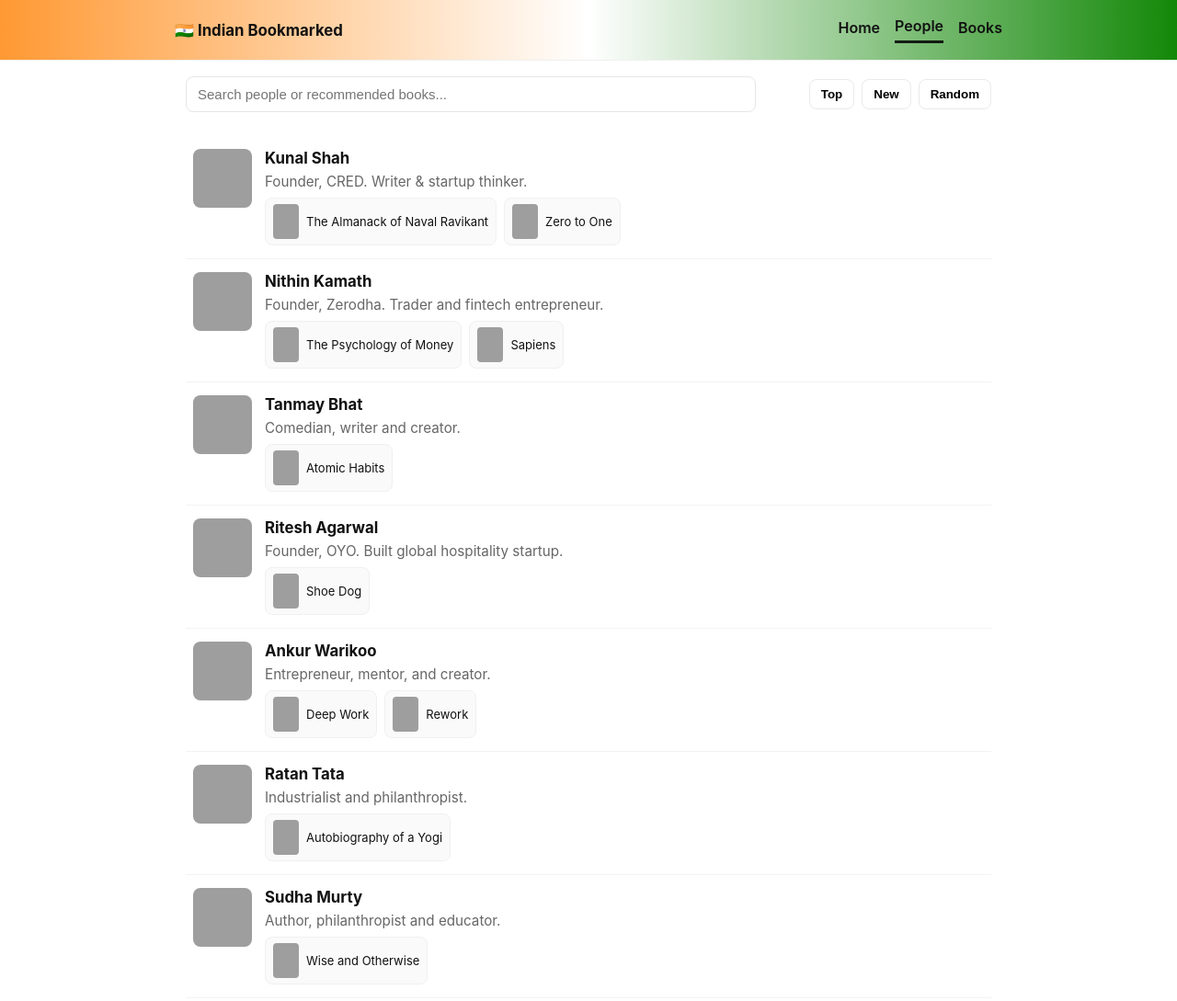
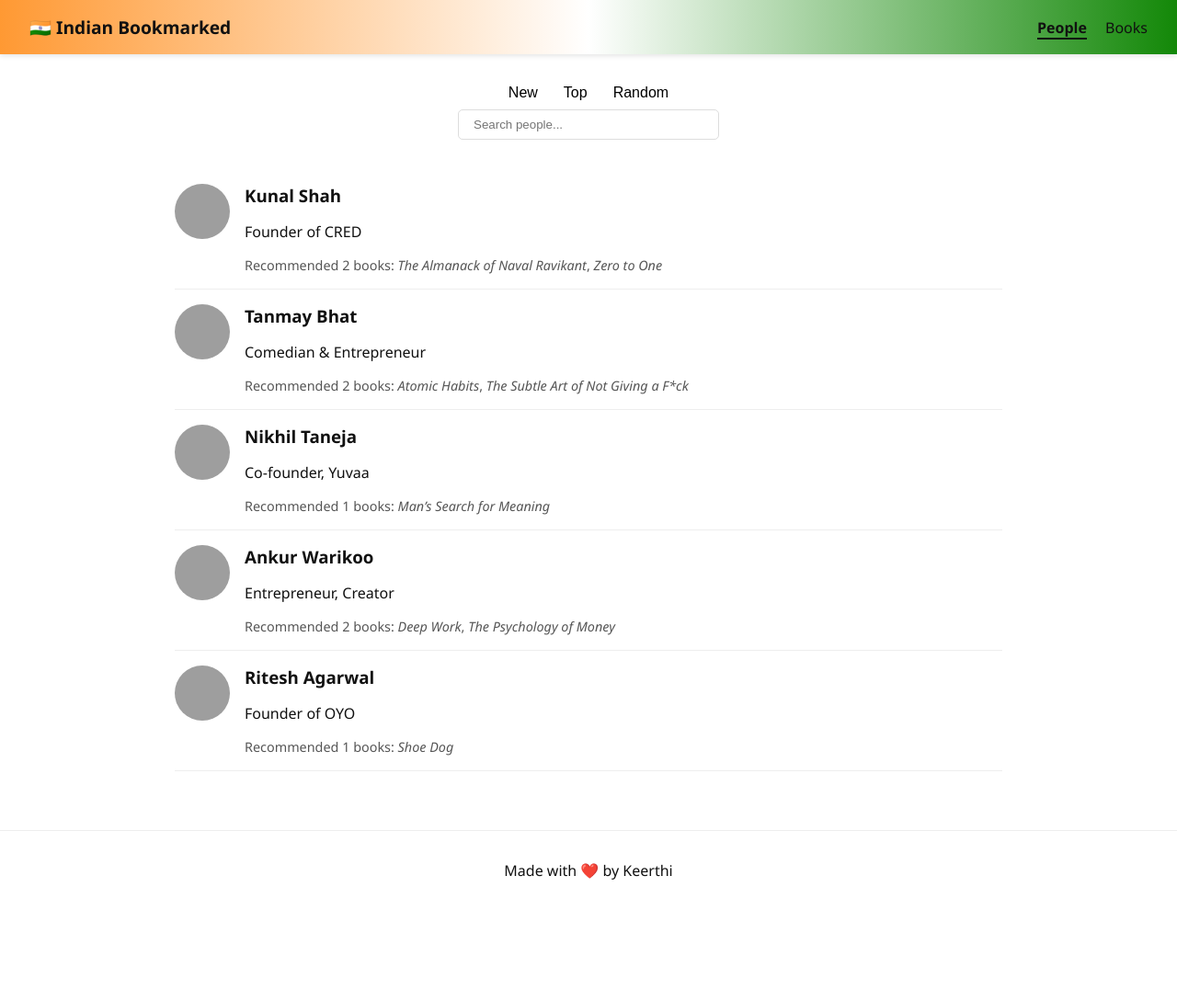
Before and after one commit to udayakeerthi2005/indian-books, a plain HTML site: page people.html in a window 1280 px wide. Shown: the top 1089 px of the page at 92% size. After the commit the page ends 990 px from the top, so only its background shows below. Drawn offline with Linux system fonts and the light colour scheme; grey boxes are pictures that could not be loaded.

Commit message:
Indian Bookmarked — people & books

```diff
--- a/data/people.json
+++ b/data/people.json
@@ -1,61 +1,32 @@
 [
   {
     "name": "Kunal Shah",
-    "description": "Founder, CRED. Writer & startup thinker.",
-    "image": "https://upload.wikimedia.org/wikipedia/commons/0/0b/Kunal_shah.jpg",
-    "books": [
-      { "title": "The Almanack of Naval Ravikant", "cover": "https://m.media-amazon.com/images/I/51mJ7Z6JgzL._SX331_BO1,204,203,200_.jpg", "link": "books.html?q=The%20Almanack%20of%20Naval%20Ravikant" },
-      { "title": "Zero to One", "cover": "https://upload.wikimedia.org/wikipedia/en/1/11/Zero_to_One_book_cover.jpg", "link": "books.html?q=Zero%20to%20One" }
-    ]
-  },
-  {
-    "name": "Nithin Kamath",
-    "description": "Founder, Zerodha. Trader and fintech entrepreneur.",
-    "image": "https://upload.wikimedia.org/wikipedia/commons/0/0d/Nithin_Kamath.jpg",
-    "books": [
-      { "title": "The Psychology of Money", "cover": "https://images-na.ssl-images-amazon.com/images/I/71Lx6Zxq5HL.jpg", "link": "books.html?q=The%20Psychology%20of%20Money" },
-      { "title": "Sapiens", "cover": "https://upload.wikimedia.org/wikipedia/en/c/cb/Sapiens_A_Brief_History_of_Humankind.jpg", "link": "books.html?q=Sapiens" }
-    ]
+    "description": "Founder of CRED",
+    "image": "https://upload.wikimedia.org/wikipedia/commons/5/5b/Kunal_Shah.jpg",
+    "books": ["The Almanack of Naval Ravikant", "Zero to One"]
   },
   {
     "name": "Tanmay Bhat",
-    "description": "Comedian, writer and creator.",
-    "image": "https://upload.wikimedia.org/wikipedia/commons/7/77/Tanmay_Bhat.jpg",
-    "books": [
-      { "title": "Atomic Habits", "cover": "https://images-na.ssl-images-amazon.com/images/I/51-nXsSRfZL._SX329_BO1,204,203,200_.jpg", "link": "books.html?q=Atomic%20Habits" }
-    ]
+    "description": "Comedian & Entrepreneur",
+    "image": "https://upload.wikimedia.org/wikipedia/commons/f/f9/Tanmay_Bhat.jpg",
+    "books": ["Atomic Habits", "The Subtle Art of Not Giving a F*ck"]
+  },
+  {
+    "name": "Nikhil Taneja",
+    "description": "Co-founder, Yuvaa",
+    "image": "https://yt3.googleusercontent.com/ytc/AIdro_mgnt-4QWyiK8ee8sukB9Wzz8GcBXMm0YvQ8LZx=s900-c-k-c0x00ffffff-no-rj",
+    "books": ["Man’s Search for Meaning"]
+  },
+  {
+    "name": "Ankur Warikoo",
+    "description": "Entrepreneur, Creator",
+    "image": "https://upload.wikimedia.org/wikipedia/commons/7/73/Ankur_Warikoo_profile.jpg",
+    "books": ["Deep Work", "The Psychology of Money"]
   },
   {
     "name": "Ritesh Agarwal",
-    "description": "Founder, OYO. Built global hospitality startup.",
-    "image": "https://upload.wikimedia.org/wikipedia/commons/6/6b/Ritesh_Agarwal.jpg",
-    "books": [
-      { "title": "Shoe Dog", "cover": "https://upload.wikimedia.org/wikipedia/en/7/7d/Shoe_Dog.jpg", "link": "books.html?q=Shoe%20Dog" }
-    ]
-  },
-  {
-    "name": "Ankur Warikoo",
-    "description": "Entrepreneur, mentor, and creator.",
-    "image": "https://upload.wikimedia.org/wikipedia/commons/5/5f/Ankur_Warikoo.jpg",
-    "books": [
-      { "title": "Deep Work", "cover": "https://upload.wikimedia.org/wikipedia/en/7/7e/Deep_Work_cover.jpg", "link": "books.html?q=Deep%20Work" },
-      { "title": "Rework", "cover": "https://upload.wikimedia.org/wikipedia/en/0/0b/Rework_cover.jpg", "link": "books.html?q=Rework" }
-    ]
-  },
-  {
-    "name": "Ratan Tata",
-    "description": "Industrialist and philanthropist.",
-    "image": "https://upload.wikimedia.org/wikipedia/commons/5/55/Ratan_Tata.jpg",
-    "books": [
-      { "title": "Autobiography of a Yogi", "cover": "https://images-na.ssl-images-amazon.com/images/I/51Y3irXg1FL.jpg", "link": "books.html?q=Autobiography%20of%20a%20Yogi" }
-    ]
-  },
-  {
-    "name": "Sudha Murty",
-    "description": "Author, philanthropist and educator.",
-    "image": "https://upload.wikimedia.org/wikipedia/commons/8/89/Sudha_Murthy_in_2019.jpg",
-    "books": [
-      { "title": "Wise and Otherwise", "cover": "https://upload.wikimedia.org/wikipedia/en/b/b0/Wise_and_Otherwise.jpg", "link": "books.html?q=Wise%20and%20Otherwise" }
-    ]
+    "description": "Founder of OYO",
+    "image": "https://upload.wikimedia.org/wikipedia/commons/8/8a/Ritesh_Agarwal.jpg",
+    "books": ["Shoe Dog"]
   }
 ]
--- a/people.html
+++ b/people.html
@@ -1,37 +1,36 @@
-<!doctype html>
+<!DOCTYPE html>
 <html lang="en">
 <head>
-  <meta charset="utf-8" />
-  <meta name="viewport" content="width=device-width,initial-scale=1" />
+  <meta charset="UTF-8" />
+  <meta name="viewport" content="width=device-width, initial-scale=1.0" />
   <title>People | Indian Bookmarked</title>
   <link rel="stylesheet" href="style.css" />
-  <script defer src="script.js"></script>
+  <script src="script.js" defer></script>
 </head>
 <body>
   <header class="flag-header">
-    <div class="header-inner">
-      <h1 class="site-title">🇮🇳 Indian Bookmarked</h1>
-      <nav class="main-nav">
-        <a href="index.html">Home</a>
+    <nav>
+      <a href="index.html" class="logo">🇮🇳 Indian Bookmarked</a>
+      <div class="nav-links">
         <a href="people.html" class="active">People</a>
         <a href="books.html">Books</a>
-      </nav>
-    </div>
+      </div>
+    </nav>
   </header>
 
   <section class="controls">
-    <input id="searchInput" placeholder="Search people or recommended books..." />
-    <div class="control-buttons">
-      <button id="topBtn" data-type="people">Top</button>
-      <button id="newBtn" data-type="people">New</button>
-      <button id="randomBtn" data-type="people">Random</button>
+    <div class="filters">
+      <button class="filter-btn" data-type="new">New</button>
+      <button class="filter-btn" data-type="top">Top</button>
+      <button class="filter-btn" data-type="random">Random</button>
     </div>
+    <input type="text" id="searchPeople" placeholder="Search people...">
   </section>
 
-  <main id="listContainer" class="list-container" aria-live="polite"></main>
+  <main id="peopleList" class="list-section"></main>
 
   <footer>
-    <p>Made with ❤️ by Keerthi</p>
+    Made with ❤️ by Keerthi
   </footer>
 </body>
 </html>
--- a/script.js
+++ b/script.js
@@ -1,144 +1,85 @@
-/* Shared script for people.html and books.html
-   - Top: shows first N items (featured order in JSON)
-   - New: random shuffle (to simulate new arrivals)
-   - Random: random set
-   - Search: filters name/title, description/author, and recommended books
-   - Clicking a book link uses ?q=title to open books.html filtered by that book
-*/
+document.addEventListener("DOMContentLoaded", () => {
+    const peopleContainer = document.getElementById("peopleList");
+    const booksContainer = document.getElementById("booksList");
+    const searchPeople = document.getElementById("searchPeople");
+    const searchBooks = document.getElementById("searchBooks");
 
-let allData = [];
-let currentType = ""; // "people" or "books"
+    const page = peopleContainer ? "people" : booksContainer ? "books" : "home";
 
-function fetchData(type){
-  currentType = type;
-  return fetch(`data/${type}.json`).then(r => r.json());
-}
+    if (page === "people") loadPeople();
+    if (page === "books") loadBooks();
 
-function renderList(data){
-  const container = document.getElementById("listContainer");
-  container.innerHTML = "";
-  if(!data || data.length === 0){
-    container.innerHTML = "<p style='text-align:center;color:#666'>No results found.</p>";
-    return;
-  }
+    async function loadPeople() {
+      const res = await fetch("data/people.json");
+      const people = await res.json();
+      renderPeople(people);
 
-  data.forEach(item => {
-    const imgSrc = item.image || "";
-    const title = item.name || item.title || "";
-    const subtitle = currentType === "books" ? (item.author || "") : (item.description || "");
-    // for people: item.books[] ; for books: item.recommendedBy[]
-    const recs = currentType === "people" ? (item.books || []) : (item.recommendedBy || []);
-    const row = document.createElement("div");
-    row.className = "list-item";
-    row.innerHTML = `
-      <img src="${escapeHtml(imgSrc)}" alt="${escapeHtml(title)}" onerror="this.src='https://via.placeholder.com/64?text=No+Img'"/>
-      <div class="list-info">
-        <h3>${escapeHtml(title)}</h3>
-        <p>${escapeHtml(subtitle)}</p>
-        ${ currentType === "people" ? renderRecsHtml(recs) : renderBookMetaHtml(recs) }
-      </div>
-    `;
-    container.appendChild(row);
+      document.querySelectorAll(".filter-btn").forEach(btn =>
+        btn.addEventListener("click", () => {
+          const type = btn.dataset.type;
+          let sorted = [...people];
+          if (type === "new") sorted.reverse();
+          else if (type === "top") sorted.sort(() => 0.5 - Math.random());
+          else if (type === "random") sorted.sort(() => 0.5 - Math.random());
+          renderPeople(sorted);
+        })
+      );
+
+      searchPeople.addEventListener("input", e => {
+        const q = e.target.value.toLowerCase();
+        const filtered = people.filter(p => p.name.toLowerCase().includes(q));
+        renderPeople(filtered);
       });
     }
 
-function renderRecsHtml(recs){
-  if(!recs || recs.length === 0) return "";
-  const inner = recs.map(r => {
-    // r: {title, cover, link}
-    const link = r.link ? r.link : `books.html?q=${encodeURIComponent(r.title)}`;
-    const cover = r.cover || '';
-    return `<a class="rec" href="${link}" target="_blank" rel="noopener noreferrer"><img src="${cover}" alt="${escapeHtml(r.title)}" onerror="this.src='https://via.placeholder.com/28x38?text=+'"/> ${escapeHtml(r.title)}</a>`;
-  }).join("");
-  return `<div class="recs">${inner}</div>`;
+    function renderPeople(data) {
+      peopleContainer.innerHTML = data.map(p => `
+        <div class="person">
+          <img src="${p.image}" alt="${p.name}">
+          <div class="person-info">
+            <h3>${p.name}</h3>
+            <p>${p.description}</p>
+            <div class="recommended-books">
+              Recommended ${p.books.length} books: ${p.books.map(b => `<em>${b}</em>`).join(", ")}
+            </div>
+          </div>
+        </div>
+      `).join("");
     }
 
-function renderBookMetaHtml(recs){
-  if(!recs || recs.length === 0) return "";
-  // recs is array of names who recommended
-  const inner = recs.map(n => `<span class="rec">${escapeHtml(n)}</span>`).join(" ");
-  return `<div style="margin-top:8px">${inner}</div>`;
-}
+    async function loadBooks() {
+      const res = await fetch("data/books.json");
+      const books = await res.json();
+      renderBooks(books);
 
-function sortTop(data){ // top = use original order (first items are featured)
-  return [...data];
-}
+      document.querySelectorAll(".filter-btn").forEach(btn =>
+        btn.addEventListener("click", () => {
+          const type = btn.dataset.type;
+          let sorted = [...books];
+          if (type === "new") sorted.reverse();
+          else if (type === "top") sorted.sort(() => 0.5 - Math.random());
+          else if (type === "random") sorted.sort(() => 0.5 - Math.random());
+          renderBooks(sorted);
+        })
+      );
 
-function sortNew(data){ // new = shuffle to give "new" feeling
-  return shuffle(data);
-}
-
-function shuffle(arr){
-  const a = [...arr];
-  for(let i=a.length-1;i>0;i--){
-    const j = Math.floor(Math.random()*(i+1));
-    [a[i],a[j]]=[a[j],a[i]];
-  }
-  return a;
-}
-
-function escapeHtml(s){
-  if(!s) return "";
-  return String(s).replace(/[&<>"']/g, m=>({'&':'&amp;','<':'&lt;','>':'&gt;','"':'&quot;',"'":'&#39;'})[m]);
-}
-
-/* Initialization and UI binding */
-window.addEventListener("DOMContentLoaded", () => {
-  const path = window.location.pathname;
-  if(path.includes("people")) {
-    fetchData("people").then(data => { allData = data; renderList(allData); handleQuery(); });
-  } else if(path.includes("books")) {
-    fetchData("books").then(data => { allData = data; renderList(allData); handleQuery(); });
-  }
-
-  // search binding (single input id on both pages)
-  const searchInput = document.getElementById("searchInput");
-  if(searchInput){
-    searchInput.addEventListener("input", e => {
-      const term = e.target.value.toLowerCase().trim();
-      if(!term) { renderList(allData); return; }
-      const filtered = allData.filter(item => {
-        const name = (item.name||item.title||"").toLowerCase();
-        const desc = ((item.description||item.author||"") +"").toLowerCase();
-        if(name.includes(term) || desc.includes(term)) return true;
-        // people.books titles
-        if(item.books && item.books.some(b => (b.title||"").toLowerCase().includes(term))) return true;
-        // books.recommendedBy
-        if(item.recommendedBy && item.recommendedBy.some(n => n.toLowerCase().includes(term))) return true;
-        return false;
-      });
-      renderList(filtered);
+      searchBooks.addEventListener("input", e => {
+        const q = e.target.value.toLowerCase();
+        const filtered = books.filter(b => b.title.toLowerCase().includes(q));
+        renderBooks(filtered);
       });
     }
 
-  // buttons
-  const topBtn = document.getElementById("topBtn");
-  const newBtn = document.getElementById("newBtn");
-  const randomBtn = document.getElementById("randomBtn");
-
-  if(topBtn) topBtn.addEventListener("click", () => renderList(sortTop(allData).slice(0, 20)));
-  if(newBtn) newBtn.addEventListener("click", () => renderList(sortNew(allData).slice(0, 20)));
-  if(randomBtn) randomBtn.addEventListener("click", () => renderList(shuffle(allData).slice(0, 20)));
-
+    function renderBooks(data) {
+      booksContainer.innerHTML = data.map(b => `
+        <div class="book">
+          <img src="${b.image}" alt="${b.title}">
+          <div class="book-info">
+            <h3>${b.title}</h3>
+            <p>by ${b.author}</p>
+            <div class="recommended-by">Recommended by ${b.recommendedBy.join(", ")}</div>
+          </div>
+        </div>
+      `).join("");
+    }
   });
-
-/* If opened with ?q=... route to filter on books page */
-function handleQuery(){
-  const params = new URLSearchParams(window.location.search);
-  const q = params.get("q");
-  if(!q) return;
-  const term = decodeURIComponent(q).toLowerCase();
-  // if books page, filter books by title/author; if people page, show people who recommended that book
-  const path = window.location.pathname;
-  if(path.includes("books")){
-    const filtered = allData.filter(b => (b.name||"").toLowerCase().includes(term) || (b.author||"").toLowerCase().includes(term));
-    renderList(filtered);
-    const input = document.getElementById("searchInput");
-    if(input) input.value = decodeURIComponent(q);
-  } else if(path.includes("people")){
-    const filtered = allData.filter(p => (p.books||[]).some(b => (b.title||"").toLowerCase().includes(term)));
-    renderList(filtered);
-    const input = document.getElementById("searchInput");
-    if(input) input.value = decodeURIComponent(q);
-  }
-}
--- a/style.css
+++ b/style.css
@@ -1,54 +1,115 @@
-:root { --max-width: 900px; --muted:#666; --accent:#ff9933; --accent2:#138808; }
-*{box-sizing:border-box}
-body{
-  margin:0;
-  font-family:Inter,system-ui,-apple-system,Segoe UI,Roboto,Helvetica,Arial;
-  background:#fff;
-  color:#111;
-  -webkit-font-smoothing:antialiased;
-}
-.flag-header{
-  background: linear-gradient(90deg, #ff9933 0%, #ffffff 50%, #138808 100%);
-  padding:18px 12px;
-  box-shadow: 0 1px 0 rgba(0,0,0,0.06);
-}
-.header-inner{ max-width:var(--max-width); margin:0 auto; display:flex; align-items:center; justify-content:space-between; gap:1rem; }
-.site-title{ margin:0; font-size:1.05rem; }
-.main-nav{ display:flex; gap:16px; align-items:center; }
-.main-nav a{ text-decoration:none; color:#111; padding-bottom:6px; font-weight:600; }
-.main-nav a.active{ border-bottom:3px solid rgba(0,0,0,0.85); }
+body {
+    margin: 0;
+    font-family: 'Segoe UI', Roboto, sans-serif;
+    background: #fff;
+    color: #111;
+  }
 
-.home-content{ display:flex; align-items:center; justify-content:center; padding:64px 16px; text-align:center; }
-.home-box{ max-width:720px; }
-.home-box h2{ font-size:1.6rem; margin:0 0 10px; }
-.home-box p{ color:var(--muted); margin:0 0 18px; }
-.home-actions .btn{ display:inline-block; margin:6px; padding:10px 16px; border-radius:8px; background:var(--accent); color:#fff; text-decoration:none; font-weight:700; }
-.home-actions .btn:hover{ background:var(--accent2); }
+  .flag-header {
+    background: linear-gradient(to right, #ff9933, #ffffff, #138808);
+    padding: 1rem 2rem;
+    box-shadow: 0 2px 5px rgba(0,0,0,0.1);
+  }
 
-.controls{ max-width:var(--max-width); margin:18px auto; display:flex; gap:12px; align-items:center; padding:0 12px; flex-wrap:wrap; justify-content:space-between; }
-#searchInput{ flex:1 1 420px; max-width:620px; padding:10px 12px; font-size:15px; border-radius:8px; border:1px solid #e6e6e6; }
-.control-buttons{ display:flex; gap:8px; align-items:center; }
-.control-buttons button{ background:transparent; border:1px solid #eaeaea; padding:8px 12px; border-radius:8px; cursor:pointer; font-weight:700; }
-.control-buttons button:hover{ background:rgba(0,0,0,0.04); }
+  nav {
+    display: flex;
+    align-items: center;
+    justify-content: space-between;
+  }
 
-.list-container{ max-width:var(--max-width); margin:0 auto; padding:8px 12px 64px; }
-.list-item{ display:flex; gap:14px; align-items:flex-start; padding:14px 8px; border-bottom:1px solid #f3f3f3; }
-.list-item:hover{ background:#fafafa; }
-.list-item img{ width:64px; height:64px; border-radius:8px; object-fit:cover; flex-shrink:0; }
-.list-info{ flex:1; min-width:0; }
-.list-info h3{ margin:0 0 6px 0; font-size:1.05rem; }
-.list-info p{ margin:0; color:var(--muted); font-size:0.95rem; }
-.recs{ margin-top:8px; display:flex; gap:8px; flex-wrap:wrap; }
-.rec{ display:inline-flex; align-items:center; gap:8px; background:#fafafa; border-radius:8px; padding:6px 8px; border:1px solid #f0f0f0; font-size:13px; color:#111; text-decoration:none; }
-.rec img{ width:28px; height:38px; object-fit:cover; border-radius:4px; }
+  .logo {
+    font-weight: bold;
+    font-size: 1.2rem;
+    text-decoration: none;
+    color: #111;
+  }
 
-footer{ text-align:center; padding:28px 12px; color:var(--muted); font-size:0.95rem; }
+  .nav-links a {
+    margin-left: 1rem;
+    text-decoration: none;
+    color: #111;
+  }
 
-/* responsive */
-@media (max-width:640px){
-  .header-inner{ flex-direction:column; align-items:flex-start; gap:10px; }
-  .controls{ gap:8px; }
-  .list-item{ gap:10px; padding:12px 8px; }
-  .list-item img{ width:56px; height:56px; }
-  .rec img{ width:22px; height:30px; }
-}
+  .nav-links a.active {
+    font-weight: bold;
+    border-bottom: 2px solid #111;
+  }
+
+  .home-content {
+    text-align: center;
+    margin-top: 10vh;
+  }
+
+  footer {
+    text-align: center;
+    padding: 2rem 0;
+    border-top: 1px solid #eee;
+    margin-top: 4rem;
+  }
+
+  .controls {
+    display: flex;
+    align-items: center;
+    justify-content: center;
+    flex-direction: column;
+    gap: 0.5rem;
+    margin: 2rem 0;
+  }
+
+  .filters {
+    display: flex;
+    gap: 1rem;
+  }
+
+  .filter-btn {
+    border: none;
+    background: none;
+    font-size: 1rem;
+    cursor: pointer;
+  }
+
+  .filter-btn:hover {
+    text-decoration: underline;
+  }
+
+  input[type="text"] {
+    padding: 0.5rem 1rem;
+    width: 250px;
+    border: 1px solid #ddd;
+    border-radius: 5px;
+  }
+
+  .list-section {
+    width: 80%;
+    max-width: 900px;
+    margin: 0 auto;
+  }
+
+  .person, .book {
+    display: flex;
+    align-items: flex-start;
+    border-bottom: 1px solid #eee;
+    padding: 1rem 0;
+  }
+
+  .person img, .book img {
+    width: 60px;
+    height: 60px;
+    border-radius: 50%;
+    margin-right: 1rem;
+    object-fit: cover;
+  }
+
+  .person-info, .book-info {
+    flex: 1;
+  }
+
+  .person-info h3, .book-info h3 {
+    margin: 0;
+  }
+
+  .recommended-books, .recommended-by {
+    font-size: 0.9rem;
+    color: #555;
+    margin-top: 0.3rem;
+  }
```
Also changed, not shown: books.html (+16 -17 lines), data/books.json (+26 -48 lines), index.html (+11 -18 lines). Lines whose indentation alone changed are shown as unchanged.
